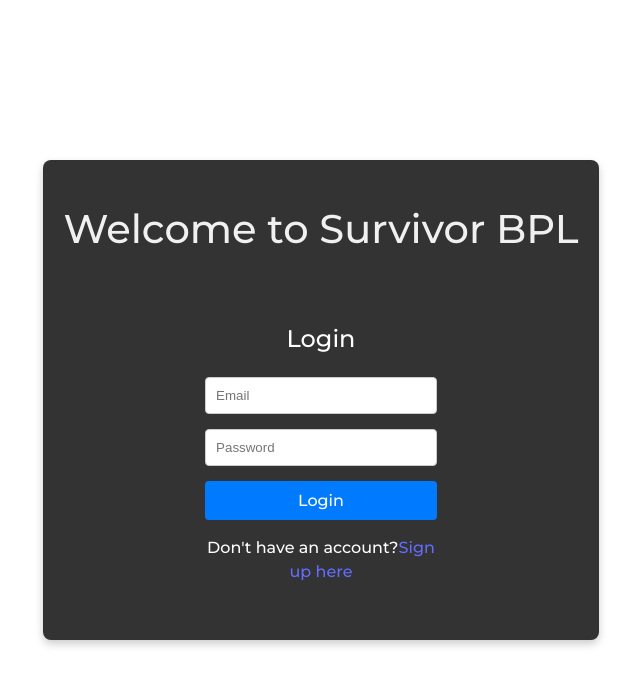
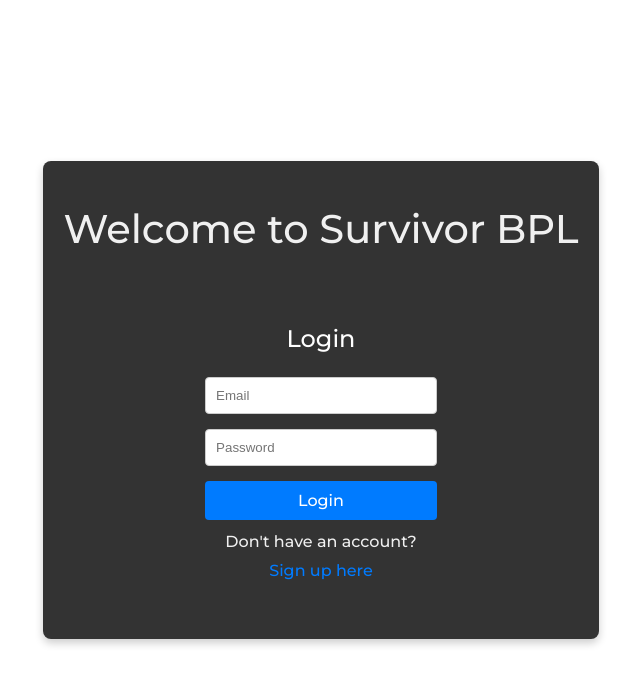
Before and after one commit to survive-the-league/SurvivorLeague, a React (Vite) app in the folder client/: page / in a window 1280 px wide. Shown: the top 686 px of the page, without its empty margins (319-959 px from the left). Built offline with nearby package versions, Linux system fonts and the light colour scheme; no server answers.

Commit message:
Fix UI sign up link

```diff
--- a/client/src/Home.css
+++ b/client/src/Home.css
@@ -51,3 +51,17 @@
   .auth-card button:hover {
     background-color: #0056b3;
   }
+
+  .signup-link {
+    display: block; /* Ensure the text and link are on separate lines */
+    margin-top: 10px;
+    font-size: 1rem;
+    color: #f0f0f0;
+}
+
+.signup-link a {
+    display: inline-block; /* Ensure the link is treated as a block */
+    margin-top: 5px;
+    color: #007bff;
+    text-decoration: none;
+}
```
